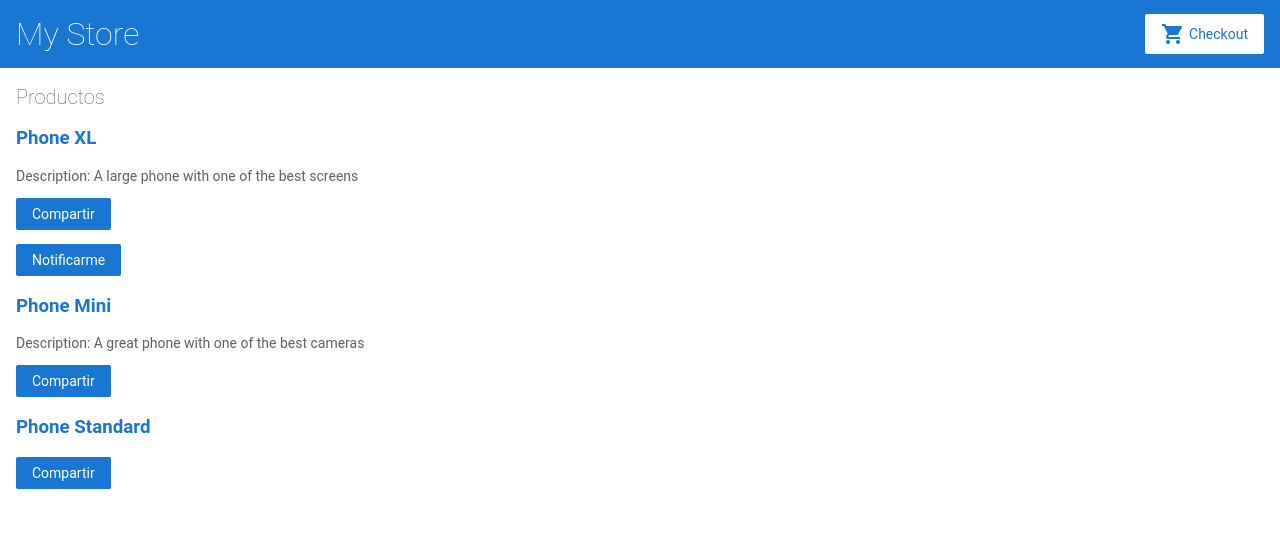
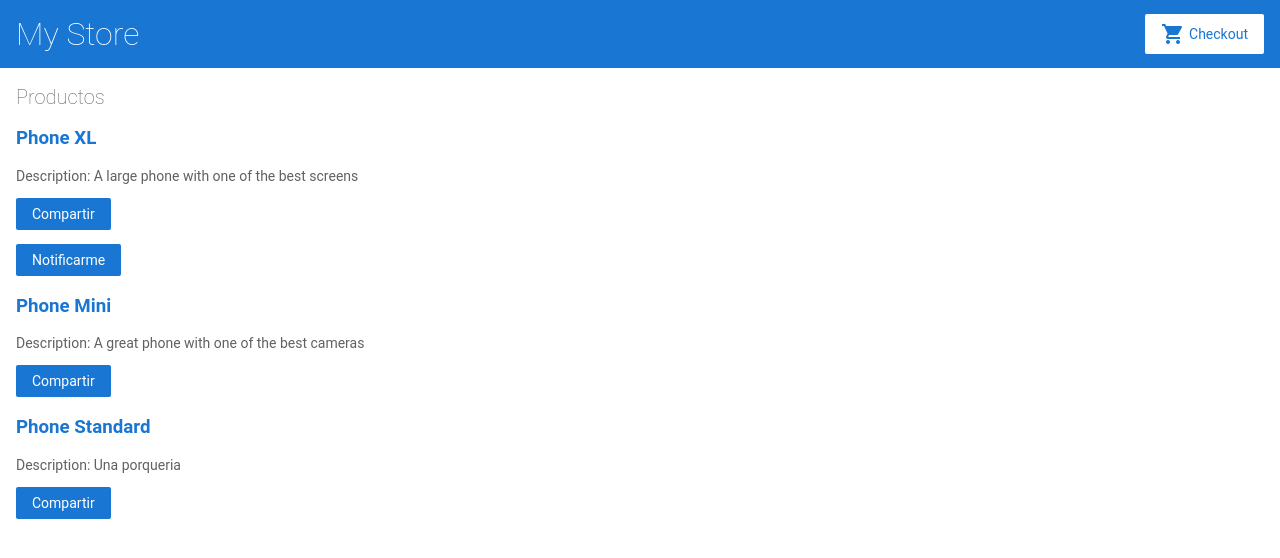
Before and after one commit to osocure/angular-n6qyvg, an Angular app: page / in a window 1280 px wide. Shown: the top 558 px of the page. Built offline with nearby package versions, Linux system fonts and the light colour scheme.

Commit message:
3 files modified, 3 added

```diff
--- a/src/app/app.module.ts
+++ b/src/app/app.module.ts
@@ -7,6 +7,7 @@
 import { TopBarComponent } from './top-bar/top-bar.component';
 import { ProductListComponent } from './product-list/product-list.component';
 import { ProductAlertsComponent } from './product-alerts/product-alerts.component';
+import { ProductDetailsComponent } from './product-details/product-details.component';
 
 @NgModule({
   imports: [
@@ -14,13 +15,15 @@
     ReactiveFormsModule,
     RouterModule.forRoot([
       { path: '', component: ProductListComponent },
+       { path: 'products/:productId', component: ProductDetailsComponent },
     ])
   ],
   declarations: [
     AppComponent,
     TopBarComponent,
     ProductListComponent,
-    ProductAlertsComponent
+    ProductAlertsComponent,
+    ProductDetailsComponent
   ],
   bootstrap: [ AppComponent ]
 })
--- /dev/null
+++ b/src/app/product-details/product-details.component.html
@@ -0,0 +1,8 @@
+<h2>Detalles de los Productos</h2>
+
+<div *ngIf="product">
+  <h3>{{ product.name }}</h3>
+  <h4>{{ product.price | currency }}</h4>
+  <p>{{ product.description }}</p>
+
+</div>
--- /dev/null
+++ b/src/app/product-details/product-details.component.ts
@@ -0,0 +1,25 @@
+import { Component, OnInit } from '@angular/core';
+import { ActivatedRoute } from '@angular/router';
+// Array con los datos de los productos
+import { products } from '../products';
+
+@Component({
+  selector: 'app-product-details',
+  templateUrl: './product-details.component.html',
+  styleUrls: ['./product-details.component.css']
+})
+export class ProductDetailsComponent implements OnInit {
+
+   product;
+
+  constructor(
+    private route: ActivatedRoute,
+  ) { }
+
+  ngOnInit() {
+    this.route.paramMap.subscribe(params => {
+      this.product = products[+params.get('productId')];
+    });
+  }
+
+}
--- a/src/app/product-list/product-list.component.html
+++ b/src/app/product-list/product-list.component.html
@@ -1,9 +1,9 @@
 <h2>Productos</h2>
 
-<div *ngFor="let product of products">
+<div *ngFor="let product of products; index as productId">
 
   <h3>
-     <a [title]="product.name + ' details'">
+     <a [title]="product.name + ' details'" [routerLink]="['/products', productId]">
       {{ product.name }}
      </a>
   </h3>
--- a/src/app/products.ts
+++ b/src/app/products.ts
@@ -12,7 +12,7 @@
   {
     name: 'Phone Standard',
     price: 299,
-    description: ''
+    description: 'Una porqueria'
   }
 ];
 
```
Also changed, not shown: src/app/product-details/product-details.component.css (added).
